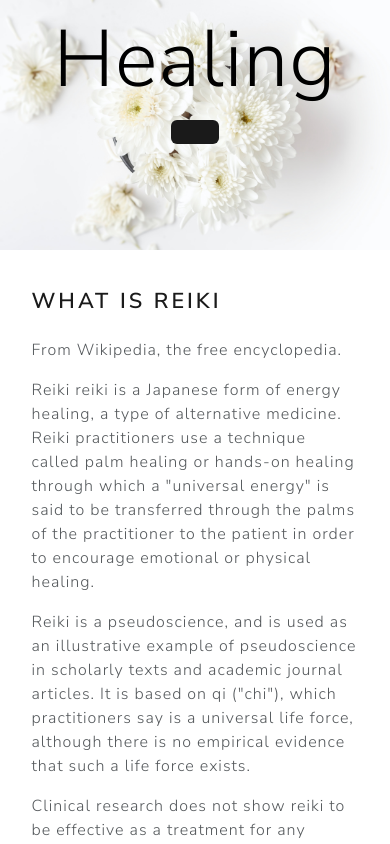
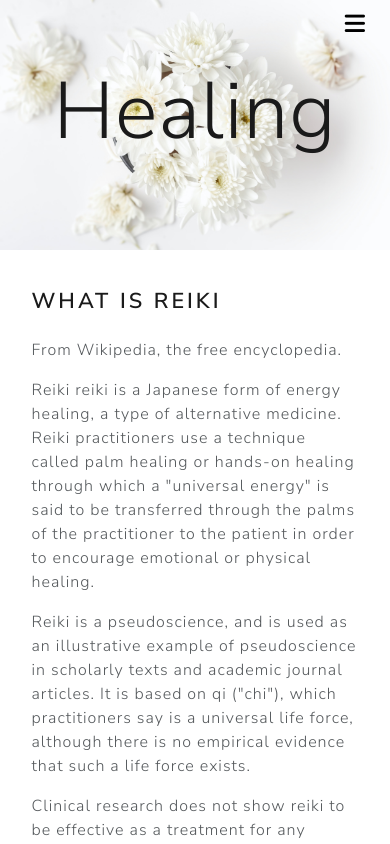
Before and after one commit to Saidou25/Healing, a React (Create React App) app in the folder client/: page /About in a window 390 px wide. Shown: the top 844 px of the page. Built offline with nearby package versions, Linux system fonts and the light colour scheme.

Commit message:
added side menu

```diff
--- a/client/src/components/Navbar/index.css
+++ b/client/src/components/Navbar/index.css
@@ -1,34 +1,38 @@
 .main-nav {
     display: block;
 }
+
 .bg-img {
     background-image: url("../../assets/images/jumbo.jpeg");
     min-height: 380px;
     /* width: 100%; */
-    /* background-position: center; */
+    background-position: center;
     background-repeat: no-repeat;
     background-size: cover;
     /* position: relative; */
 }
+
 .nav {
     display: flex;
     justify-content: space-between;
     align-items: center;
     margin-bottom: 5%;
-    margin-right: 20px;
     text-decoration: none;
 }
+
 .landing-title {
     margin-top: 3%;
-    margin-left: 30px;
+    padding-left: 30px;
     text-decoration: none;
+    font-size: 7rem;
     color: black;
-    font-size: 7rem;
 }
+
 .nav-item {
     text-decoration: none;
     margin: 6px;
 }
+
 .btt-logout {
     border: none;
     background-color: Transparent;
@@ -37,20 +41,43 @@
 
 .profile-icon {
     margin-left: 16px;
+    padding-right: 10px;
 }
+
 .hide {
     display: show;
 }
 
+@media screen and (max-width: 825px) {
+    .hide {
+        display: none;
+    }
+
+    .landing-title {
+        margin-top: 0;
+        padding-left: 30px;
+        text-decoration: none;
+        font-size: 7rem;
+        color: black;
+    }
+}
+
+@media screen and (max-width: 500px) {
+    .landing-title {
+        text-align: center;
+        margin-top: 0;
+        padding-left: 0;
+        font-size: 5rem;
+        text-decoration: none;
+        color: black;
+    }
+
+    .bg-img {
+        min-height: 250px;
+    }
+}
+
 @media screen and (max-width: 414px) {
-    .nav {
-        display: flex;
-        flex-direction: column;
-        justify-content: space-between;
-        align-items: center;
-        /* margin-bottom: 5%; */
-        margin-right: 0;
-    }
     .landing-title {
         text-align: center;
         margin-top: 0;
@@ -59,6 +86,7 @@
         text-decoration: none;
         color: black;
     }
+
     .bg-img {
         background-image: url("../../assets/images/jumbo.jpeg");
         min-height: 250px;
@@ -68,6 +96,7 @@
         position: relative;
         width: 100%;
     }
+
     .hide {
         display: none;
     }
--- a/client/src/components/Navbar/index.jsx
+++ b/client/src/components/Navbar/index.jsx
@@ -17,8 +17,14 @@ const Navbar = () => {
         return (
             <main className="main-nav">
                 <div className="bg-img">
-                    <nav className="nav">
-                        <Link className="landing-title" to="/">Healing</Link>
+                    <nav className="row nav">
+                        <div className="col-12 d-flex justify-content-end">
+                            <SideMenu />
+                        </div>
+                        <div className="col-lg-6 col-m-6 col-sm-12 landing-title">
+                            <Link className="landing" to="/">Healing</Link>
+                        </div>
+                        <div className="col-6">
                             <ul className="nav hide justify-content-end">
                                 <CustomLink to='/About' className='nav-item fs-3'>About</CustomLink>
                                 <CustomLink to='/Dashboard' className='nav-item fs-3'>dashboard</CustomLink>
@@ -27,7 +33,7 @@ const Navbar = () => {
                                     <img src={profileIcon} alt='profile icon' height={43} />
                                 </Link>
                             </ul>
-                        <SideMenu />
+                        </div>
                     </nav>
                 </div>
             </main>
@@ -37,17 +43,21 @@ const Navbar = () => {
     return (
         <main className="main-nav">
             <div className="bg-img">
-                <nav className="nav">
-                    <Link className="landing-title" to="/">
-                        Healing
-                    </Link>
+                <nav className="row nav">
+                    <div className="col-12 d-flex justify-content-end">
+                        <SideMenu />
+                    </div>
+                    <div className="col-lg-6 col-m-6 col-sm-12 landing-title">
+                        <Link className="landing" to="/">Healing</Link>
+                    </div>
+                    <div className="col-6">
                         <ul className="nav hide justify-content-end">
                             <CustomLink to='/About' className='nav-item fs-3'>About</CustomLink>
                             <CustomLink to='/Login' className='nav-item fs-3'>login</CustomLink>
                             <CustomLink to='/Signup' className='nav-item fs-3'>signup</CustomLink>
                             <button className='btt-logout fs-3' onClick={logout}>logout</button>
                         </ul>
-                    <SideMenu />
+                    </div>
                 </nav>
             </div>
         </main>
--- a/client/src/components/SideMenu/index.css
+++ b/client/src/components/SideMenu/index.css
@@ -1,14 +1,7 @@
-.btn-side {
-    /* border-radius: 50%; */
-    display: flex;
-    justify-content: flex-start;
-    width: 100%;
+.landing-title-side  {
+    font-size: 3rem;
+    text-decoration: none;
 }
-
-.lines {
-    border: 1px solid white;
-}
-
 .btn-logout {
     border-style: none;
     background-color: Transparent;
@@ -18,24 +11,26 @@
 
 .col-items {
     border-bottom-style: solid;
+    margin-left: 15px;
+    margin-right: 15px;
 }
 
 .nav-item-side {
     text-decoration: none;
     color: white;
-    width: 250px;
+    width: 100px;
 }
 
-.show {
+/* .show {
     display: none;
-}
+} */
 
 .profile-icon-side {
     display: flex;
     justify-content: flex-end;
 }
 
-@media screen and (max-width: 414px) {
+@media screen and (max-width: 825px) {
     .show {
         display: block;
     }
--- a/client/src/components/SideMenu/index.jsx
+++ b/client/src/components/SideMenu/index.jsx
@@ -12,18 +12,23 @@ const SideMenu = () => {
 
     return (
         <main className="side-menu show">
-            <a className="btn btn-side btn-primary text-white"
+            <div>
+
+                <a className="btn btn-side"
+                    height={43}
                     data-bs-toggle="offcanvas"
                     href="#offcanvasExample"
                     role="button"
                     aria-controls="offcanvasExample">
+                    <i className="fa-solid fa-bars text-black fs-2"></i>
                 </a>
+            </div>
             <div className="offcanvas offcanvas-start bg-primary"
                 tabIndex="-1"
                 id="offcanvasExample"
                 aria-labelledby="offcanvasExampleLabel">
                 <div className="offcanvas-header text-white">
-                    <a className="landing-title text-white"
+                    <a className="landing-title-side text-white"
                         href="/">
                         Healing
                     </a>
@@ -58,11 +63,23 @@ const SideMenu = () => {
                             </li>
                             <li className="col-12 col-items mt-5 pb-5">
                                 <a className='nav-item-side fs-3'
-                                        href="Dashboard">
+                                    href="/Dashboard">
                                     dashboard
                                 </a>
                             </li>
-                            <li className="col-12 col-items mt-5 pb-4">
+                            <li className="col-12 col-items mt-5 pb-5">
+                                <a className='nav-item-side fs-3'
+                                    href="/Dashboard">
+                                    visits
+                                </a>
+                            </li>
+                            <li className="col-12 col-items mt-5 pb-5">
+                                <a className='btn-logout nav-item-side fs-3'
+                                    href="/Login">
+                                    login
+                                </a>
+                            </li>
+                            <li className="col-12 col-items mt-5 pb-5">
                                 <a className='btn-logout nav-item-side fs-3'
                                     href="/"
                                     onClick={logout}>
--- a/client/src/pages/Dashboard/index.css
+++ b/client/src/pages/Dashboard/index.css
@@ -1,10 +1,15 @@
 .dashboard-main {
     width: 100%;
 }
+
 .container-dashboard {
     width: 80%;
     margin-right: auto;
     margin-left: auto;
+}
+
+.fa-bars {
+    color: white;
 }
 
 .dashboard-text {
@@ -41,6 +46,7 @@
 }
 
 @media screen and (max-width: 414px) {
+
     /* .dashboard-main {
         margin-top: -5%;
     } */
@@ -58,6 +64,7 @@
         width: 100%;
         box-shadow: 0 4px 8px 0 rgba(0, 0, 0, 0.2), 0 6px 20px 0 rgba(0, 0, 0, 0.19);
     }
+
     .review-border {
         padding-right: 0;
         border-right-style: none;
@@ -66,6 +73,7 @@
     .write-review {
         padding-left: 0;
     }
+
     /* .dashboard-text {
         display: flex;
         align-items: center;
--- a/client/src/pages/LandingPage/index.css
+++ b/client/src/pages/LandingPage/index.css
@@ -20,22 +20,25 @@
     padding: 20px;
     margin-right: auto;
     margin-left: auto;
-    margin-top: 4%;
+    margin-top: 3%;
 }
 
 .landing-title {
     margin-top: 3%;
-    margin-left: 30px;
+    padding-left: 30px;
     text-decoration: none;
     font-size: 7rem;
     color: black;
 }
+
 .landing {
     text-decoration: none;
 }
+
 .landing-column {
     text-align: center;
 }
+
 .landing-item {
     text-align: center;
     color: white;
@@ -44,19 +47,42 @@
     cursor: pointer;
     padding: 10px;
 }
+
 .visit-item:hover {
     color: black;
+}
+
+@media screen and (max-width: 825px) {
+    .landing-title {
+        margin-top: 0;
+        padding-left: 30px;
+        text-decoration: none;
+        font-size: 7rem;
+        color: black;
+    }
+}
+
+@media screen and (max-width: 500px) {
+    .landing-title {
+        text-align: center;
+        margin-top: 0;
+        padding-left: 0;
+        font-size: 5rem;
+        text-decoration: none;
+        color: black;
+    }
 }
 
 @media screen and (max-width: 414px) {
     .landing-title {
         text-align: center;
         margin-top: 0;
-        margin-left: 0;
+        padding-left: 0;
         font-size: 5rem;
         text-decoration: none;
         color: black;
     }
+
     .landing-column {
         display: flex;
         justify-content: space-evenly;
--- a/client/src/pages/LandingPage/index.jsx
+++ b/client/src/pages/LandingPage/index.jsx
@@ -1,15 +1,21 @@
 import React from "react";
 import { Link } from 'react-router-dom';
+import SideMenu from "../../components/SideMenu";
 import './index.css';
 
 const LandingPage = () => {
 
     return (
         <div className="mainlandingpage">
+            <div className="row">
+                <div className='col-12 d-flex justify-content-end'>
+                    <SideMenu />
+                </div>
+            </div>
             <div className="landing-title">
-            <Link className="landing text-primary" to="/">
-                Healing
-            </Link>
+                <Link className="col-12 landing text-primary" to="/">
+                    Healing
+                </Link>
             </div>
             <div className="landing-parent">
                 <div className="card landing-page rounded-0">
```
Lines whose indentation alone changed are shown as unchanged.
